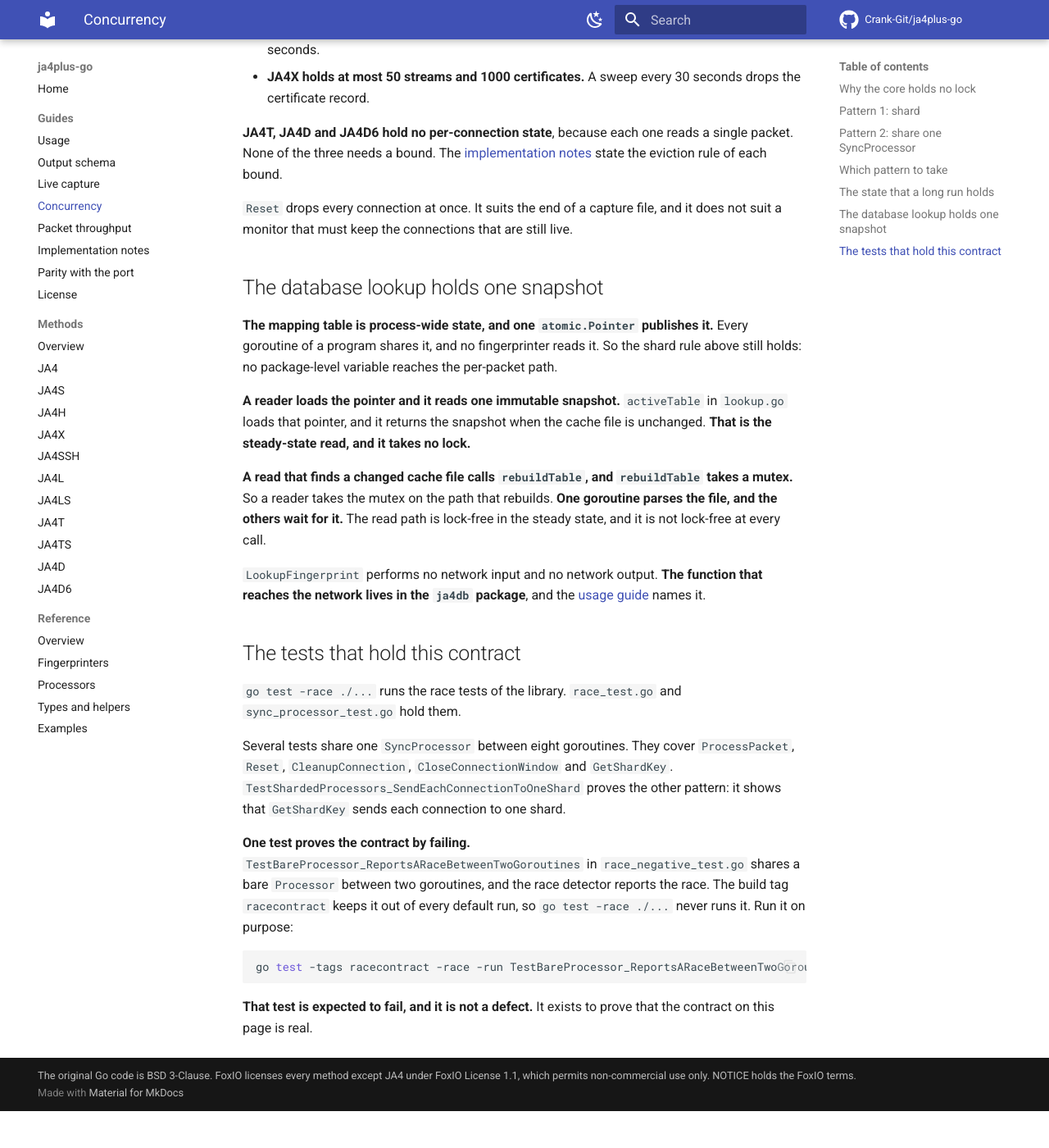
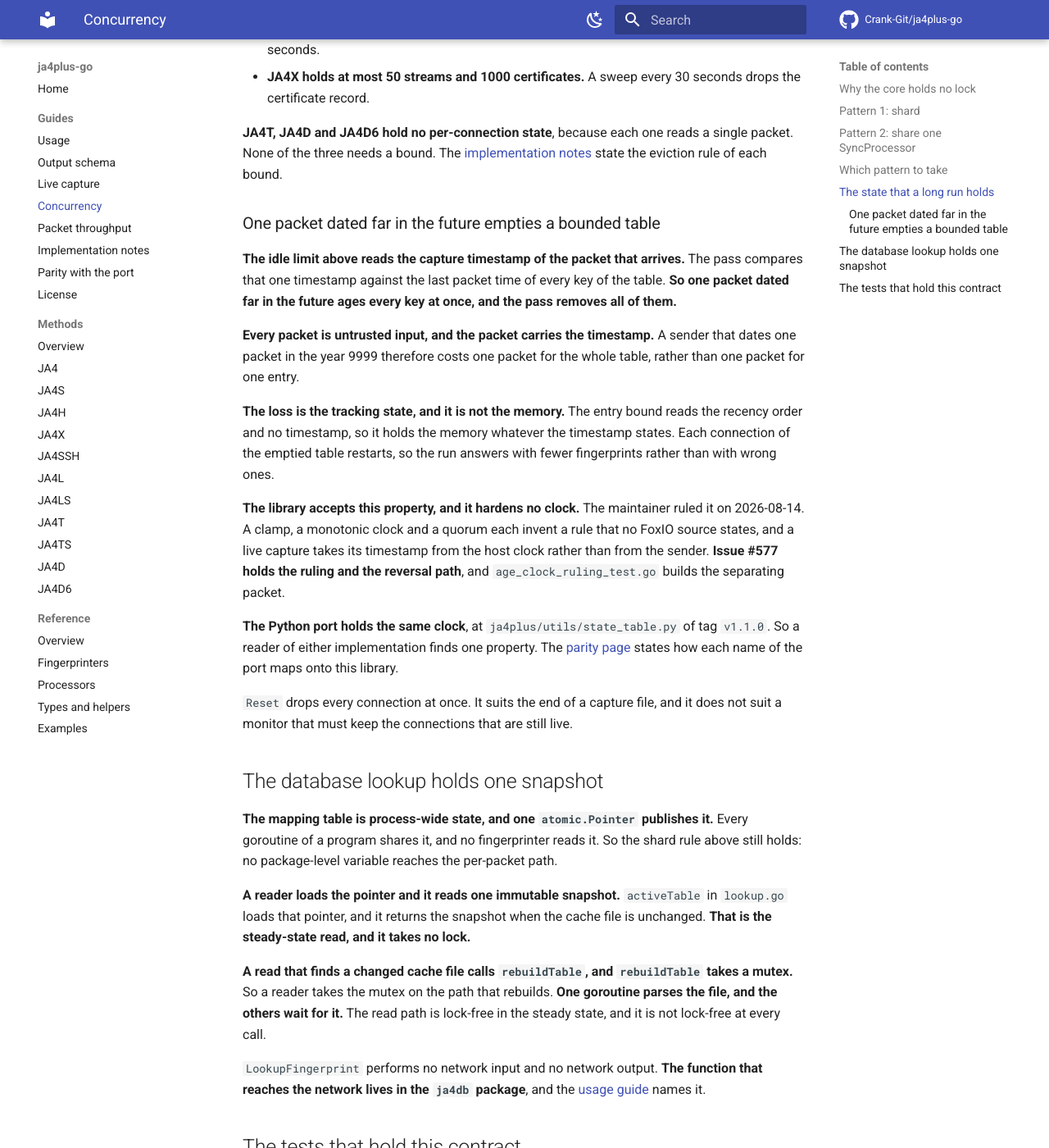
Before and after one commit to Crank-Git/ja4plus-go, an MkDocs documentation site: the page built from docs/concurrency.md, in a window 1280 px wide and 1400 px high, scrolled down 5322 px. Shown: the whole window at 82% size. Built offline with MkDocs 1.6.1 and Material for MkDocs 9.7.7, drawn with Linux system fonts in a browser that asks for light colours; comment, search, counter and statistics services are not loaded; before the commit the page ends 6677 px from its top, so only the background shows below that.

Commit message:
docs(site): state the age-clock property on the concurrency page
The ruling of #577 states the property where a reader of the threat model
looks. `docs/implementation-notes.md` holds the eviction-clock prose, and #583
owns that page in batch #617. The concurrency page holds the next section a
reader consults: `docs/index.md` names it first, and `docs/throughput.md` links
to it for the caller duty.

The section states the mechanism, the cost and the mitigation. It cites the
port at `ja4plus/utils/state_table.py` of tag `v1.1.0`, so a reader of either
implementation finds one property.

Refs #577
[skip ci]

```diff
--- a/docs/concurrency.md
+++ b/docs/concurrency.md
@@ -251,6 +251,31 @@ Seven fingerprinters carry a bound of their own, and no bound replaces the call.
 packet. None of the three needs a bound. The
 [implementation notes](implementation-notes.md) state the eviction rule of each bound.
 
+### One packet dated far in the future empties a bounded table
+
+**The idle limit above reads the capture timestamp of the packet that arrives.** The pass
+compares that one timestamp against the last packet time of every key of the table. **So one
+packet dated far in the future ages every key at once, and the pass removes all of them.**
+
+**Every packet is untrusted input, and the packet carries the timestamp.** A sender that dates
+one packet in the year 9999 therefore costs one packet for the whole table, rather than one
+packet for one entry.
+
+**The loss is the tracking state, and it is not the memory.** The entry bound reads the
+recency order and no timestamp, so it holds the memory whatever the timestamp states. Each
+connection of the emptied table restarts, so the run answers with fewer fingerprints rather
+than with wrong ones.
+
+**The library accepts this property, and it hardens no clock.** The maintainer ruled it on
+2026-08-14. A clamp, a monotonic clock and a quorum each invent a rule that no FoxIO source
+states, and a live capture takes its timestamp from the host clock rather than from the
+sender. **Issue #577 holds the ruling and the reversal path**, and `age_clock_ruling_test.go`
+builds the separating packet.
+
+**The Python port holds the same clock**, at `ja4plus/utils/state_table.py` of tag `v1.1.0`.
+So a reader of either implementation finds one property. The [parity
+page](parity.md) states how each name of the port maps onto this library.
+
 `Reset` drops every connection at once. It suits the end of a capture file, and it does
 not suit a monitor that must keep the connections that are still live.
 
```
